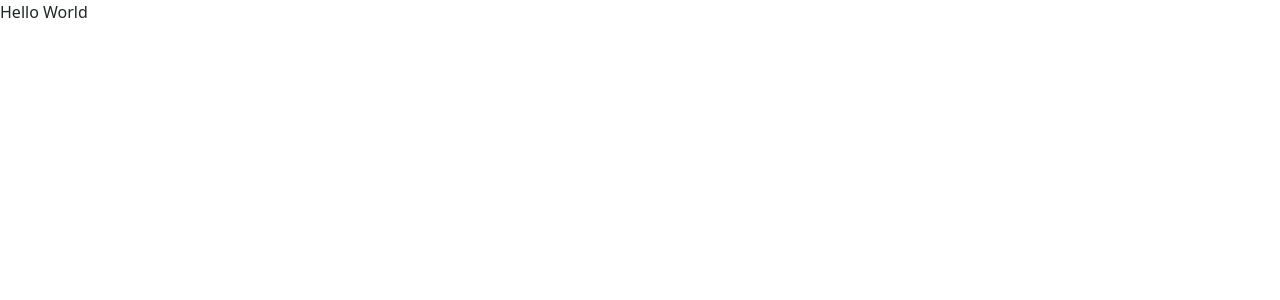
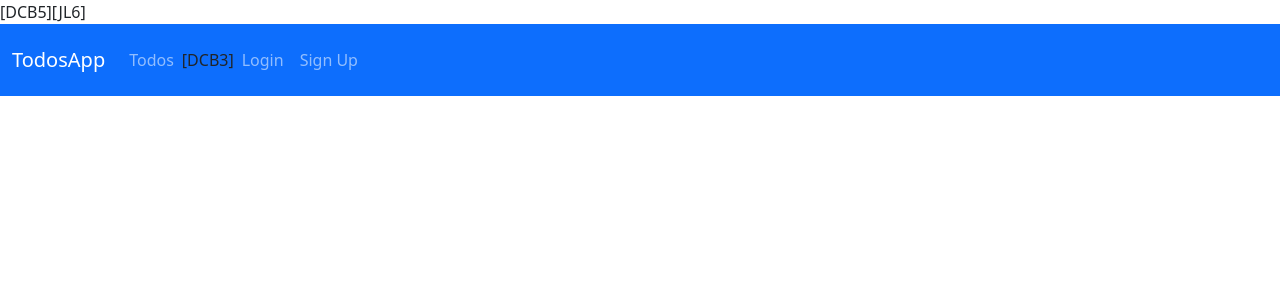
Before and after one commit to RuslanSayfullin/django_api-_with_react, a React (Create React App) app in the folder frontend/: page / in a window 1280 px wide. Shown: the top 300 px of the page. Built offline with nearby package versions, Linux system fonts and the light colour scheme.

Commit message:
Create Navigation Header Bar

```diff
--- a/frontend/src/App.js
+++ b/frontend/src/App.js
@@ -1,12 +1,58 @@
 import React from 'react';
 import { Switch, Route, Link } from 'react-router-dom';
 import 'bootstrap/dist/css/bootstrap.min.css';
+import Container from 'react-bootstrap/Navbar';
+
+
+import AddTodo from './components/add-todo';
+import TodosList from './components/todos-list';
+import Login from './components/login';
+import Signup from './components/signup';
+
+
+import Nav from 'react-bootstrap/Nav';
+import Navbar from 'react-bootstrap/Navbar';
+
 
 function App() {
+    const [user, setUser] = React.useState(null);
+    const [token, setToken] = React.useState(null);
+    const [error, setError] = React.useState('');
+
+    async function login(user = null){ // default user to null
+        setUser(user);
+    }
+
+    async function logout(){
+        setUser(null);
+    }
+
+    async function signup(user = null){ // default user to null
+        setUser(user);
+    }
+
     return (
         <div className="App">
-            Hello World
+            <Navbar bg="primary" variant="dark">
+                <div className="container-fluid">
+                    <Navbar.Brand>TodosApp</Navbar.Brand>
+                    <Nav className="me-auto">
+                        <Container>
+                            <Link class="nav-link" to={"/todos"}>Todos</Link>
+                            { user ? (
+                                <Link class="nav-link">Logout ({user})</Link>
+                            ) : (
+                                <> [DCB3]
+                                    <Link class="nav-link" to={"/login"}>Login</Link>
+                                    <Link class="nav-link" to={"/signup"}>Sign Up</Link>
+                                </>
+                            )}
+                        </Container>
+                    </Nav>
+                </div>
+            </Navbar>
         </div>
     );
 }
+
 export default App;
--- /dev/null
+++ b/frontend/src/components/add-todo.js
@@ -0,0 +1,11 @@
+import React from 'react';
+
+function AddTodo() {
+    return (
+        <div className="App">
+            Add Todo
+        </div>
+    );
+}
+
+export default AddTodo;
--- /dev/null
+++ b/frontend/src/components/login.js
@@ -0,0 +1,11 @@
+import React from 'react';
+
+function Login() {
+    return (
+        <div className="App">
+            Login
+        </div>
+    );
+    }
+
+export default Login;
--- /dev/null
+++ b/frontend/src/components/signup.js
@@ -0,0 +1,11 @@
+import React from 'react';
+
+function Signup() {
+    return (
+        <div className="App">
+            Sign up
+        </div>
+    );
+}
+
+export default Signup;
--- /dev/null
+++ b/frontend/src/components/todos-list.js
@@ -0,0 +1,11 @@
+import React from 'react';
+
+function TodosList() {
+    return (
+        <div className="App">
+            Todos List
+        </div>
+    );
+}
+
+export default TodosList;
--- a/frontend/src/index.js
+++ b/frontend/src/index.js
@@ -2,12 +2,15 @@ import React from 'react';
 import ReactDOM from 'react-dom/client';
 import './index.css';
 import App from './App';
+import { BrowserRouter } from 'react-router-dom';
 import reportWebVitals from './reportWebVitals';
 
 const root = ReactDOM.createRoot(document.getElementById('root'));
 root.render(
-  <React.StrictMode>
-    <App />
+  <React.StrictMode>[DCB5][JL6]
+    <BrowserRouter>
+        <App />
+    </BrowserRouter>
   </React.StrictMode>
 );
 
```
